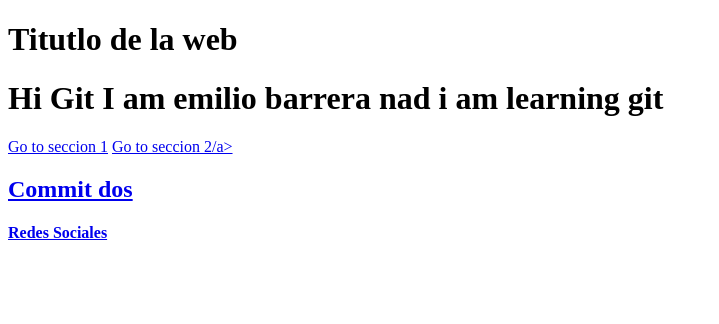
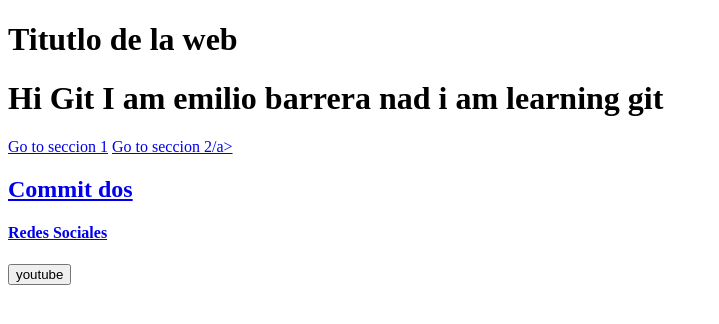
Before and after one commit to emiliobs/WebLinux, a plain HTML site: page index.html in a window 1280 px wide. Shown: the whole page, without its empty margins (0-719 px from the left). Drawn offline with Linux system fonts and the light colour scheme.

Commit message:
button to youtube

```diff
--- a/index.html
+++ b/index.html
@@ -19,6 +19,7 @@
   <h2>Commit dos</h2>
   <footer>
     <h4>Redes Sociales</h4>
+    <button>youtube</button>
   </footer>
 </body>
 
```
